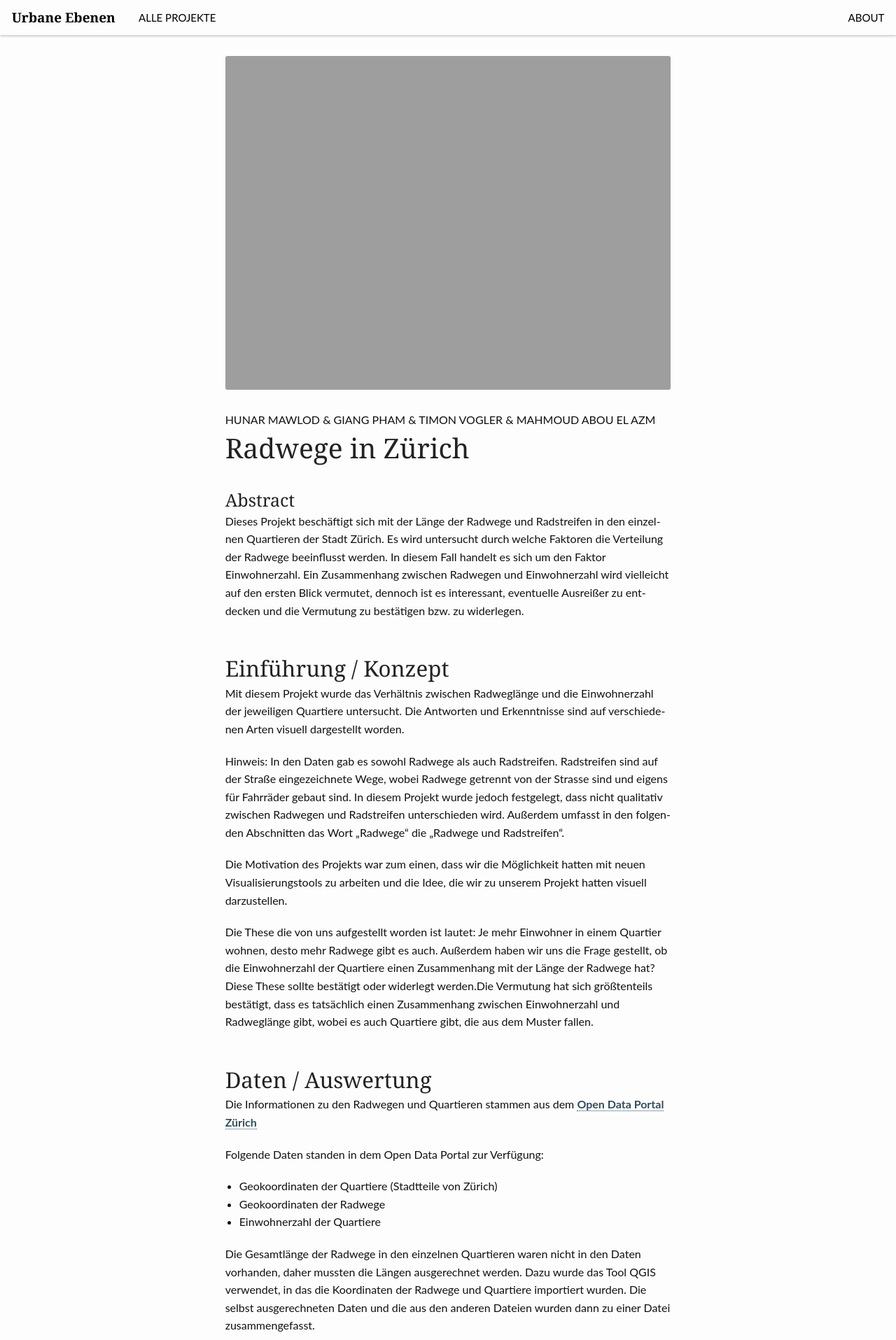
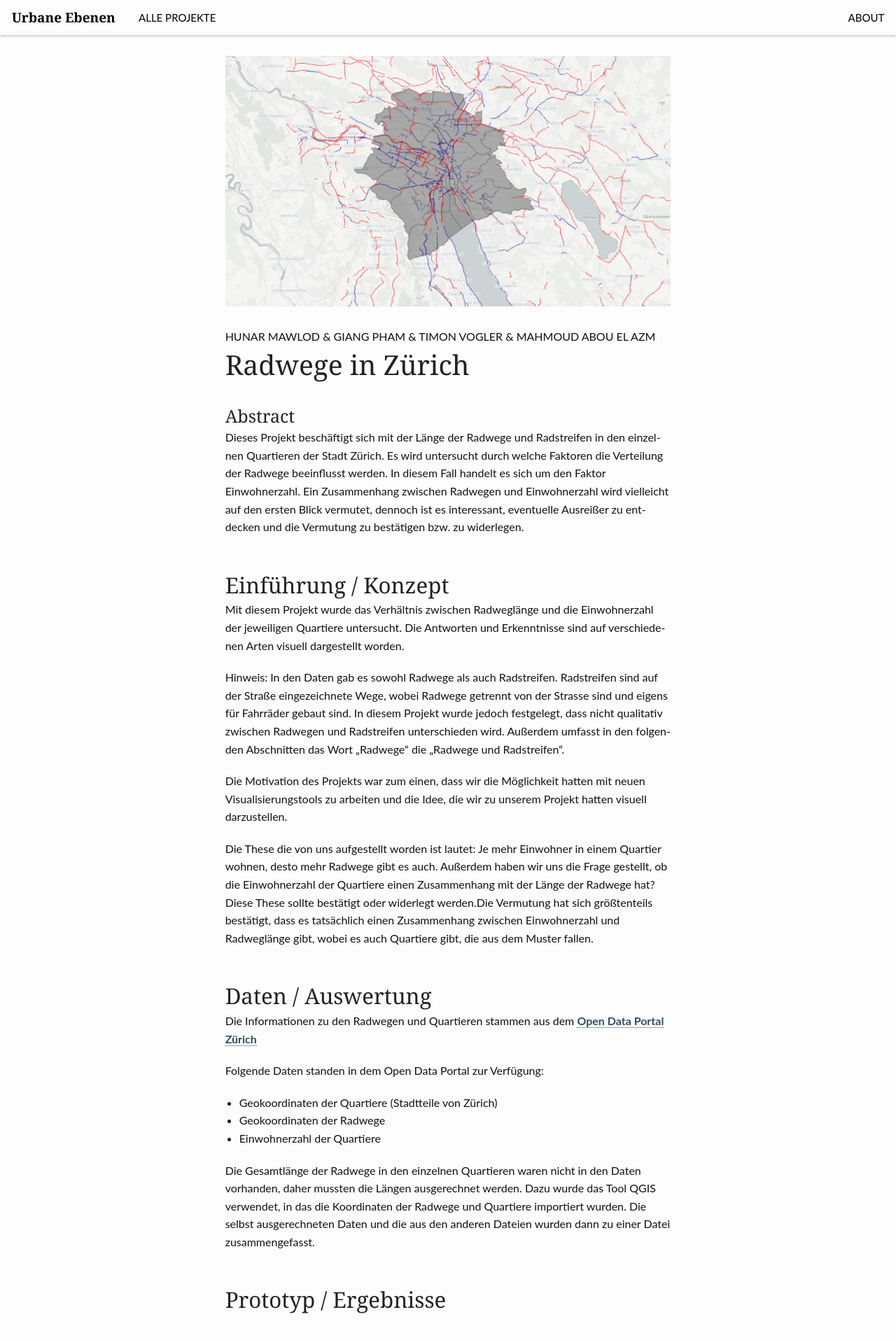
Before and after one commit to tillnagel/gdv-website, a Jekyll site: the page built from _posts/projects/2017-01-28-radwegezuerich.md, in a window 1280 px wide. Shown: the top 1915 px of the page at 70% size. Built offline with Jekyll 4.4.1, drawn with Linux system fonts in a browser that asks for light colours.

Commit message:
Update 2017-01-28-radwegezuerich.md

```diff
--- a/_posts/projects/2017-01-28-radwegezuerich.md
+++ b/_posts/projects/2017-01-28-radwegezuerich.md
@@ -8,7 +8,7 @@ show_meta: false
 categories:
     - projects
 image:
-    title: radwegezuerich/wr-teaser.png
+    title: radwegezuerich/wr_teaser.png
 author: Hunar Mawlod &amp; Giang Pham &amp; Timon Vogler &amp; Mahmoud Abou El Azm
 ---
 
```
